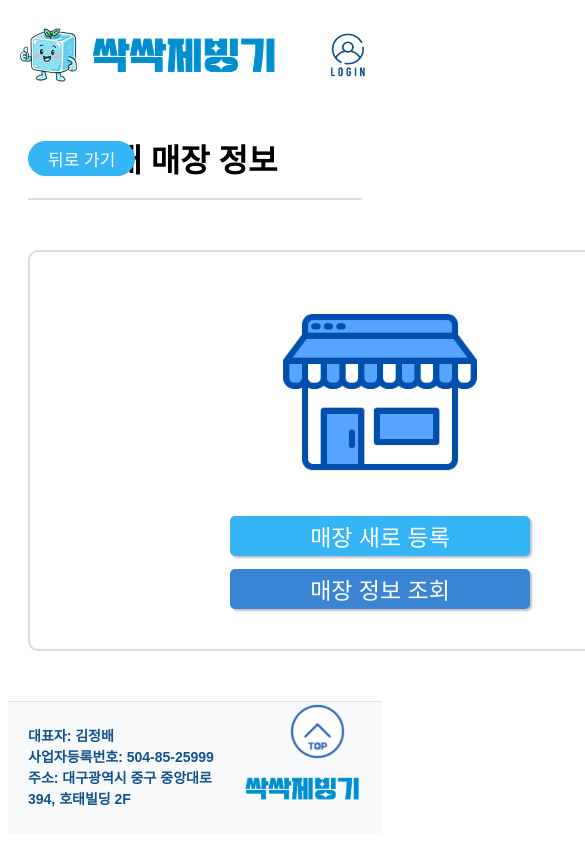
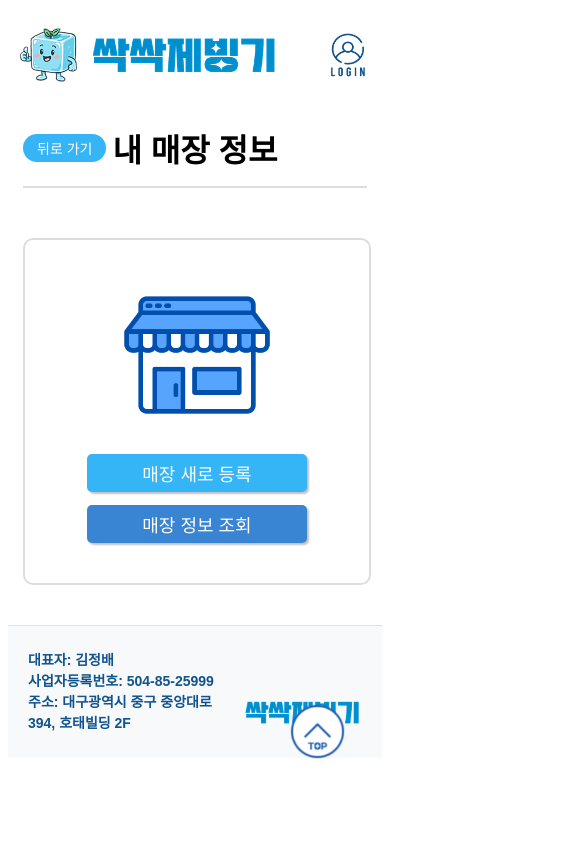
Before and after one commit to icemachine-green/icemachine_client, a React app: page /mypage/stores in a window 390 px wide. Shown: the top 844 px of the page, 585 px wide, since content can reach past the window. Built offline with nearby package versions, Linux system fonts and the light colour scheme; the HTML template or start-up script is replaced by a standard one; a web font is replaced by a local one.

Commit message:
251226 MY_STORE 반응형 구현 완료, MY_PAGE, MY_PROFILE css 문제 수정

```diff
--- a/src/components/users/MyProfile.css
+++ b/src/components/users/MyProfile.css
@@ -1,3 +1,10 @@
+/* =================================================
+   My Profile / 반응형 CSS
+================================================= */
+
+/* =========================
+   전체 컨테이너 (PC 기준 유지)
+========================= */
 .my-profile-container {
   margin: 0 auto;
   max-width: 1440px;
@@ -12,6 +19,7 @@
   align-items: center;
 }
 
+/* 뒤로가기 버튼 */
 .my-profile-back-btn {
   position: absolute;
   left: 0;
@@ -24,10 +32,15 @@
   font-size: 17px;
 }
 
+/* 제목 중앙 정렬 */
 .my-profile-head-title {
-  margin: 0 auto;
+  position: absolute;
+  left: 50%;
+  transform: translateX(-50%);
   font-size: 32px;
   font-weight: 700;
+  margin: 0;
+  white-space: nowrap;
 }
 
 /* 가로선 */
@@ -102,3 +115,143 @@
   font-size: 16px;
   cursor: pointer;
 }
+
+/* =================================================
+   미디어 쿼리 ① 노트북 (≤1024px)
+================================================= */
+@media (max-width: 1024px) {
+  .my-profile-card-container {
+    padding: 0 40px;
+  }
+
+  .my-profile-head-title {
+    font-size: 32px;
+  }
+
+  .my-profile-back-btn {
+    font-size: 16px;
+    padding: 5px 18px;
+  }
+
+  .my-profile-card-text {
+    font-size: 17px;
+  }
+
+  .my-profile-change-btn {
+    font-size: 17px;
+    padding: 7px 16px;
+  }
+
+  .my-profile-withdraw-btn {
+    font-size: 15px;
+    padding: 13px 28px;
+  }
+}
+
+/* =================================================
+   미디어 쿼리 ② 태블릿 (≤950px)
+================================================= */
+@media (max-width: 950px) {
+  .my-profile-card-container {
+    padding: 0 30px;
+    max-width: 600px;
+  }
+
+  .my-profile-head-title {
+    font-size: 32px;
+  }
+
+  .my-profile-back-btn {
+    font-size: 15px;
+    padding: 5px 16px;
+  }
+
+  .my-profile-card-text {
+    width: 70px;
+    font-size: 16px;
+  }
+
+  .my-profile-change-btn {
+    font-size: 16px;
+    padding: 6px 14px;
+  }
+
+  .my-profile-withdraw-btn {
+    font-size: 14px;
+    padding: 12px 26px;
+  }
+}
+
+/* =================================================
+   미디어 쿼리 ③ 태블릿/소형 (≤768px)
+================================================= */
+@media (max-width: 768px) {
+  .my-profile-card-container {
+    padding: 0 20px;
+    max-width: 540px;
+  }
+
+  .my-profile-head-title {
+    font-size: 32px;
+  }
+
+  .my-profile-back-btn {
+    font-size: 14px;
+    padding: 4px 14px;
+  }
+
+  .my-profile-card-text {
+    width: 65px;
+    font-size: 15px;
+    margin-right: 15px;
+  }
+
+  .my-profile-change-btn {
+    font-size: 15px;
+    padding: 6px 12px;
+  }
+
+  .my-profile-withdraw-btn {
+    font-size: 14px;
+    padding: 12px 24px;
+  }
+}
+
+/* =================================================
+   미디어 쿼리 ④ 모바일 (≤480px)
+================================================= */
+@media (max-width: 480px) {
+  .my-profile-card-container {
+    padding: 0 15px;
+    max-width: 100%;
+  }
+
+  .my-profile-head {
+    height: 60px;
+  }
+
+  .my-profile-head-title {
+    font-size: 32px;
+  }
+
+  .my-profile-back-btn {
+    font-size: 13px;
+    padding: 4px 12px;
+  }
+
+  .my-profile-card-text {
+    width: 60px;
+    font-size: 14px;
+    margin-right: 10px;
+  }
+
+  .my-profile-change-btn {
+    font-size: 14px;
+    padding: 5px 10px;
+  }
+
+  .my-profile-withdraw-btn {
+    font-size: 13px;
+    padding: 10px 20px;
+  }
+}
--- a/src/components/users/MyStores.css
+++ b/src/components/users/MyStores.css
@@ -1,45 +1,64 @@
+/* =================================================
+   My Stores / Reservations Common Layout
+================================================= */
+
+/* =========================
+   전체 컨테이너 (PC 기준 유지)
+========================= */
 .my-stores-container {
   margin: 0 auto;
   max-width: 1440px;
-  padding: 0px 20px 50px 20px;
+  padding: 0 20px 50px 20px;
 }
 
-/* 헤더 */
+/* =========================
+   헤더 (뒤로가기 + 제목)
+========================= */
 .my-stores-head {
-  position: relative;
-  height: 80px;
   display: flex;
   align-items: center;
+  height: 80px;
+  position: relative; /* 중앙 정렬 위해 추가 */
 }
 
+/* 뒤로가기 버튼 */
 .my-stores-back-btn {
-  position: absolute;
-  left: 0;
-  padding: 5px 20px;
+  background-color: #35B4F6;
+  color: #ffffff;
+  border: none;
   border-radius: 20px;
-  border: none;
-  background-color: #35B4F6;
-  color: #fff;
+  padding: 6px 20px;
+  font-size: 17px;
   cursor: pointer;
-
-  font-size: 17px;
+  white-space: nowrap;
+  z-index: 1; /* 제목보다 위로 오게 */
 }
 
+/* 제목 (항상 중앙) */
 .my-stores-head-title {
-  margin: 0 auto;
+  position: absolute;
+  left: 50%;
+  transform: translateX(-50%);
   font-size: 32px;
   font-weight: 700;
+  text-align: center;
+  margin: 0;
+  white-space: nowrap;
 }
 
-/* 가로선 */
+/* =========================
+   구분선
+========================= */
 .my-stores-underline {
   border: 0;
   height: 1.5px;
   background-color: #DDDDDD;
-  margin: 0 0 50px 0;
+  margin-bottom: 50px;
 }
 
-/* 카드 */
+/* =========================
+   카드 영역
+========================= */
 .my-stores-card-container {
   padding: 0 70px;
 }
@@ -49,8 +68,8 @@
   padding: 40px 0;
   width: 700px;
   display: flex;
+  flex-direction: column;
   align-items: center;
-  flex-direction: column;
   gap: 20px;
   border: 2px solid #DDDDDD;
   border-radius: 10px;
@@ -68,24 +87,140 @@
   width: 300px;
 }
 
-.my-stores-card-new-btn {
-  padding: 3px;
+.my-stores-card-new-btn,
+.my-stores-card-inquiry-btn {
+  padding: 6px 0;
   border: none;
   border-radius: 5px;
-  background-color: #35B4F6;
   font-size: 23px;
-  color: #fff;
+  color: #ffffff;
   box-shadow: 2px 2px 2px #c2c0c0;
   cursor: pointer;
 }
 
+.my-stores-card-new-btn {
+  background-color: #35B4F6;
+}
+
 .my-stores-card-inquiry-btn {
-  padding: 3px;
-  border: none;
-  border-radius: 5px;
   background-color: #3984D3;
-  font-size: 23px;
-  color: #fff;
-  box-shadow: 2px 2px 2px #c2c0c0;
-  cursor: pointer;
 }
+
+/* =================================================
+   미디어 쿼리 ① 노트북 (≤1024px)
+================================================= */
+@media (max-width: 1024px) {
+  .my-stores-card-container {
+    padding: 0 50px;
+  }
+
+  .my-stores-card {
+    width: 660px;
+  }
+
+  .my-stores-head-title {
+    font-size: 32px;
+  }
+}
+
+/* =================================================
+   미디어 쿼리 ② 태블릿 (≤950px)
+================================================= */
+@media (max-width: 950px) {
+  .my-stores-card-container {
+    padding: 0 30px;
+  }
+
+  .my-stores-card {
+    width: 100%;
+    max-width: 600px;
+  }
+
+  .my-store-card-img {
+    width: 180px;
+    height: 180px;
+  }
+
+  .my-stores-card-btn-container {
+    width: 260px;
+  }
+
+  .my-stores-head-title {
+    font-size: 32px;
+  }
+
+  .my-stores-back-btn {
+    font-size: 16px;
+    padding: 5px 18px;
+  }
+}
+
+/* =================================================
+   미디어 쿼리 ③ 태블릿/소형 (≤768px)
+================================================= */
+@media (max-width: 768px) {
+  .my-stores-card-container {
+    padding: 0 20px;
+  }
+
+  .my-stores-card {
+    width: 100%;
+    max-width: 540px;
+  }
+
+  .my-store-card-img {
+    width: 160px;
+    height: 160px;
+  }
+
+  .my-stores-card-btn-container {
+    width: 240px;
+  }
+
+  .my-stores-head-title {
+    font-size: 32px;
+  }
+
+  .my-stores-back-btn {
+    font-size: 15px;
+    padding: 5px 16px;
+  }
+}
+
+/* =================================================
+   미디어 쿼리 ④ 모바일 (≤480px)
+================================================= */
+@media (max-width: 480px) {
+  .my-stores-container {
+    padding: 0 15px 40px 15px;
+  }
+
+  /* ⭐ 구조 유지: column 전환 금지 */
+  .my-stores-head {
+    height: 60px;
+    align-items: center;
+  }
+
+  .my-stores-head-title {
+    font-size: 32px;
+  }
+
+  .my-stores-back-btn {
+    font-size: 14px;
+    padding: 4px 14px;
+  }
+
+  .my-store-card-img {
+    width: 150px;
+    height: 150px;
+  }
+
+  .my-stores-card-btn-container {
+    width: 220px;
+  }
+
+  .my-stores-card-new-btn,
+  .my-stores-card-inquiry-btn {
+    font-size: 18px;
+  }
+}
```
Also changed, not shown: src/components/users/MyPage.css (+78 -69 lines).
